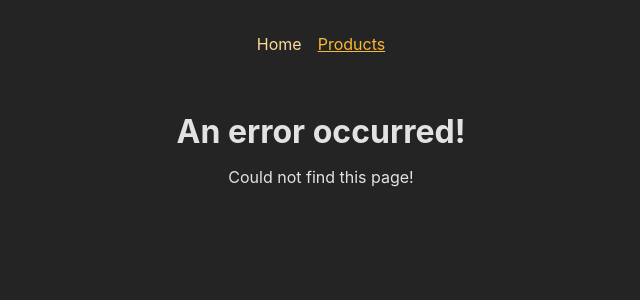
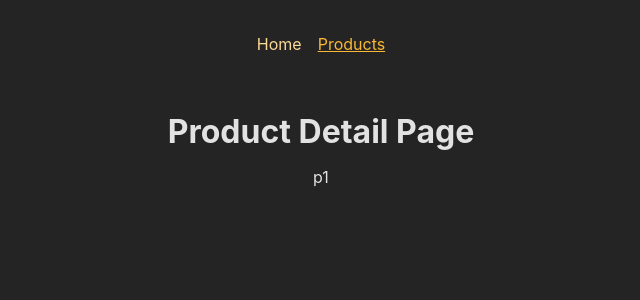
Before and after one commit to AndreaParrini/react-21-routing, a React (Create React App) app: page /products/p1 in a window 1280 px wide. Shown: the top 300 px of the page, without its empty margins (319-959 px from the left). Built offline with nearby package versions, Linux system fonts and the light colour scheme.

Commit message:
add link dinamically to pass some value
create a route whit dynamic value

```diff
--- a/src/App.js
+++ b/src/App.js
@@ -3,6 +3,7 @@ import HomePage from "./pages/Home";
 import ProductsPage from "./pages/Products";
 import RootLayout from "./pages/Root";
 import ErrorPage from "./pages/Error";
+import ProductDetailPage from "./pages/ProductDetail";
 
 /* ALTRO MODO PER DEFINIRE LE ROTTE
 Se si usa questo modo vanno importati anche {createRoutesFromElements, Route} from "react-router-dom";
@@ -24,6 +25,7 @@ const router = createBrowserRouter([
     children: [
       {path: '/', element: <HomePage /> },
       {path: '/products', element: <ProductsPage /> },
+      {path: '/products/:productId', element: <ProductDetailPage /> },
     ]},
 
 
--- /dev/null
+++ b/src/pages/ProductDetail.js
@@ -0,0 +1,15 @@
+import { useParams } from "react-router-dom";
+
+function ProductDetailPage(){
+
+    const params = useParams();
+
+    return <>
+    <h1>Product Detail Page</h1>
+    <p>
+        {params.productId}
+    </p>
+    </>
+}
+
+export default ProductDetailPage;
--- a/src/pages/Products.js
+++ b/src/pages/Products.js
@@ -1,5 +1,21 @@
+import { Link } from "react-router-dom";
+
+const PRODUCTS = [
+    {id: 'p1', title:'Product 1'},
+    {id: 'p2', title:'Product 2'},
+    {id: 'p3', title:'Product 3'}
+]
+
 function ProductsPage(){
-    return <h1>The products page</h1>
+    return (
+    <>
+        <h1>The products page</h1>
+        <ul>
+            {PRODUCTS.map(prod => <li key={prod.id}><Link to={`/products/${prod.id}`}>{prod.title}</Link></li>)}
+        </ul>
+    </>
+
+)
 }
 
 export default ProductsPage;
```
